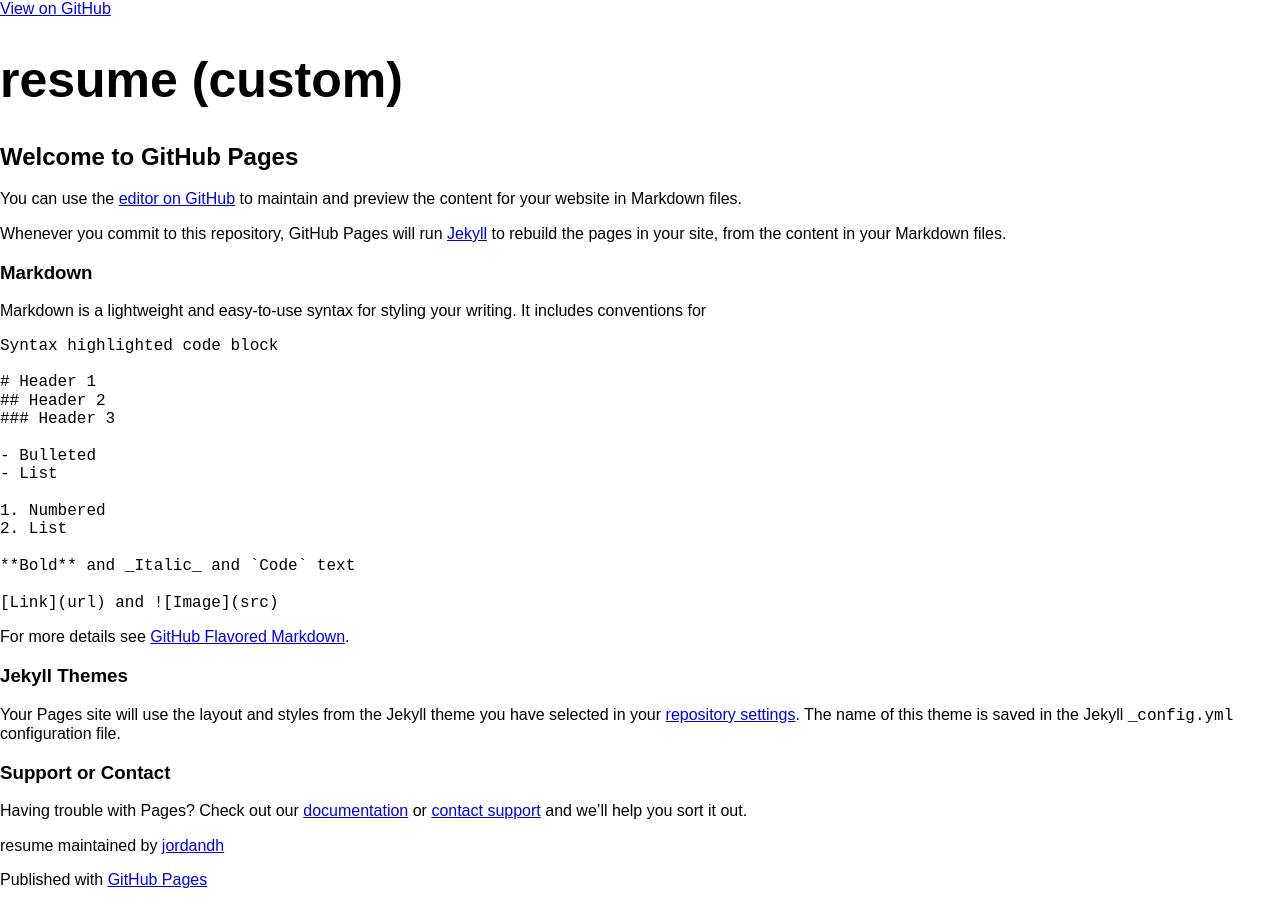
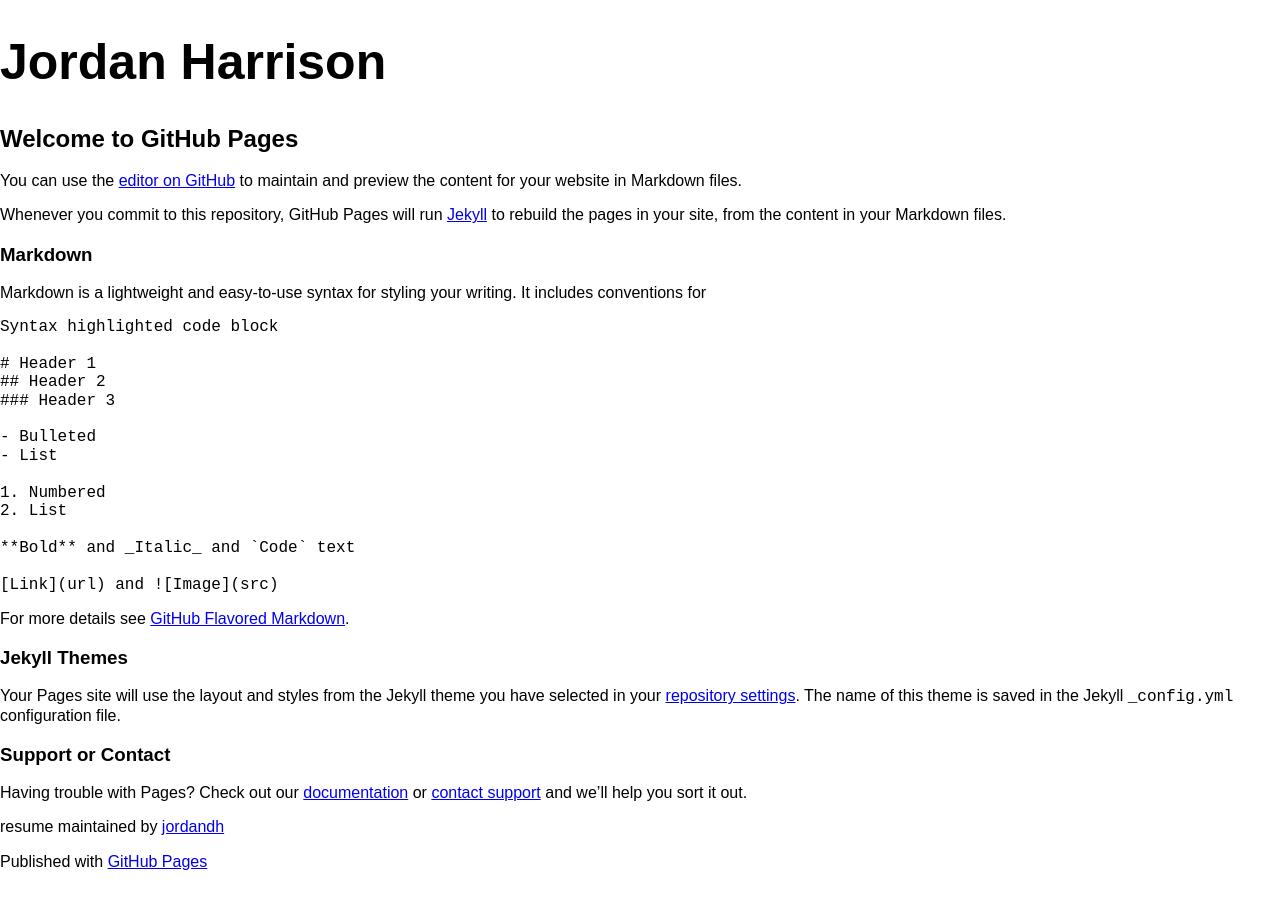
Before and after one commit to jordandh/resume, a Jekyll site: the page built from README.md, in a window 1280 px wide. Built offline with Jekyll 4.4.1, drawn with Linux system fonts in a browser that asks for light colours; our own code applies the rules of GitHub Pages for plain Markdown files; the repository's description, which GitHub fills in, is left out.

Commit message:
Update default.html

```diff
--- a/_layouts/default.html
+++ b/_layouts/default.html
@@ -1,53 +1,29 @@
 <!DOCTYPE html>
-<html>
-
+<html lang="en">
   <head>
-    <meta charset='utf-8'>
-    <meta http-equiv="X-UA-Compatible" content="chrome=1">
+    <meta charset="utf-8">
     <meta name="description" content="{{ site.title | default: site.github.repository_name }} : {{ site.description | default: site.github.project_tagline }}">
+    <title>{{ site.title | default: site.github.repository_name }}</title>
 
     <link rel="stylesheet" type="text/css" media="screen" href="{{ '/assets/css/style.css?v=' | append: site.github.build_revision | relative_url }}">
-
-    <title>{{ site.title | default: site.github.repository_name }}</title>
   </head>
 
   <body>
+    <header>
+      <h1>Jordan Harrison</h1>
+    </header>
 
-    <!-- HEADER -->
-    <div id="header_wrap" class="outer">
-        <header class="inner">
-          <a id="forkme_banner" href="{{ site.github.repository_url }}">View on GitHub</a>
-
-          <h1 id="project_title">{{ site.title | default: site.github.repository_name }} (custom)</h1>
-          <h2 id="project_tagline">{{ site.description | default: site.github.project_tagline }}</h2>
-
-          {% if site.show_downloads %}
-            <section id="downloads">
-              <a class="zip_download_link" href="{{ site.github.zip_url }}">Download this project as a .zip file</a>
-              <a class="tar_download_link" href="{{ site.github.tar_url }}">Download this project as a tar.gz file</a>
-            </section>
-          {% endif %}
-        </header>
-    </div>
-
-    <!-- MAIN CONTENT -->
-    <div id="main_content_wrap" class="outer">
-      <section id="main_content" class="inner">
+    <main>
+      <section>
         {{ content }}
       </section>
-    </div>
+    </main>
 
-    <!-- FOOTER  -->
-    <div id="footer_wrap" class="outer">
     <footer class="inner">
       {% if site.github.is_project_page %}
       <p class="copyright">{{ site.title | default: site.github.repository_name }} maintained by <a href="{{ site.github.owner_url }}">{{ site.github.owner_name }}</a></p>
       {% endif %}
       <p>Published with <a href="https://pages.github.com">GitHub Pages</a></p>
     </footer>
-    </div>
-
-
-
   </body>
 </html>
```
Lines whose indentation alone changed are shown as unchanged.
